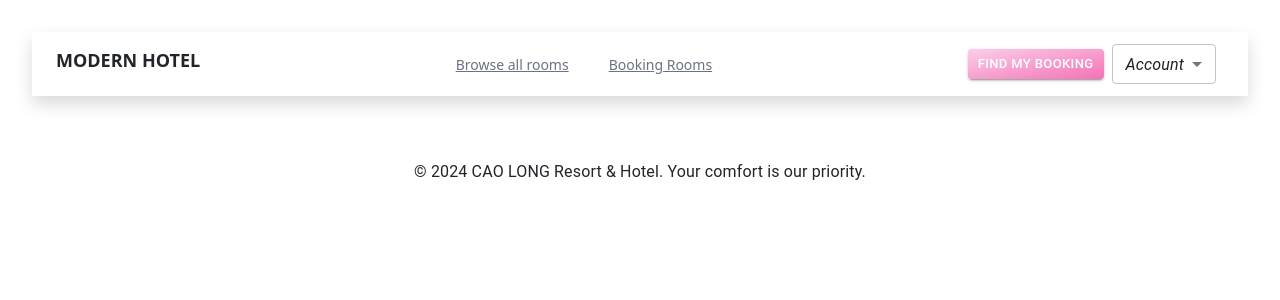
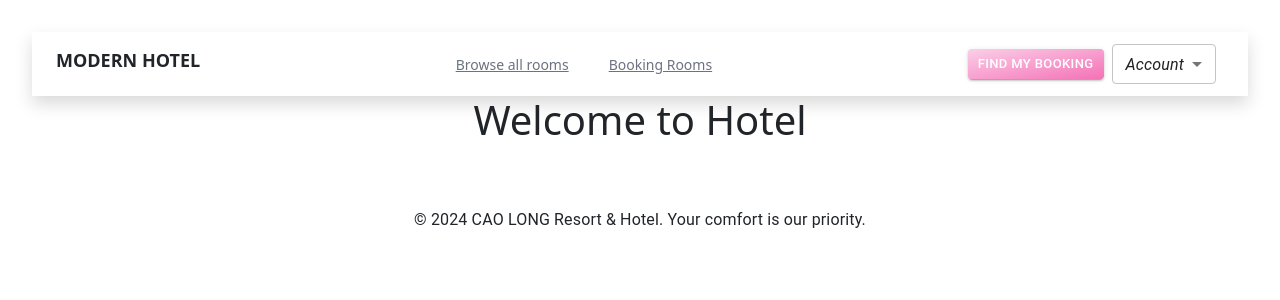
Before and after one commit to NVCLong/MangerHotel, a React (Create React App) app in the folder frontend/myapp/: page /home in a window 1280 px wide. Shown: the top 300 px of the page. Built offline with nearby package versions, Linux system fonts and the light colour scheme.

Commit message:
feat: Room card listing

```diff
--- a/frontend/myapp/src/App.js
+++ b/frontend/myapp/src/App.js
@@ -30,7 +30,7 @@ function App() {
                 <Routes>
                     <Route path="/" element={<Login/>} />
                     <Route path="/register" element={<Register/>} />
-                    <Route path="/" element={<Home/>} />
+                    <Route path="/home" element={<Home/>} />
                     <Route path="/existing-room" element={<ExistingRoom/>} />
                     <Route path="/add-room" element={<AddRoom/>} />
                     <Route path="/edit-room" element={<EditRoom/>} />
--- a/frontend/myapp/src/component/booking/BookingTable.js
+++ b/frontend/myapp/src/component/booking/BookingTable.js
@@ -1,6 +1,6 @@
-import { parseISO } from "date-fns"
+// import { parseISO } from "date-fns"
 import React, { useState, useEffect } from "react"
-import DateSlider from "../common/DateSlider"
+// import DateSlider from "../common/DateSlider"
 
 const BookingsTable = ({ bookingInfo, handleBookingCancellation }) => {
     const [filteredBookings, setFilteredBookings] = useState(bookingInfo)
--- a/frontend/myapp/src/component/layout/Navbar.js
+++ b/frontend/myapp/src/component/layout/Navbar.js
@@ -47,7 +47,7 @@ export default function Navbar() {
                                     <em>Account</em>
                                 </MenuItem>
                                 { !isLoggedIn ? (
-                                    <MenuItem component={Link} to="/login" value="">Login</MenuItem>):(
+                                    <MenuItem component={Link} to="/" value="">Login</MenuItem>):(
                                     <>
                                     <MenuItem component={Link} to="/profile" value="profile">Profile</MenuItem>
                                     <Divider />
```
Also changed, not shown: 1 other file (tests, documents, lock files or other folders).
